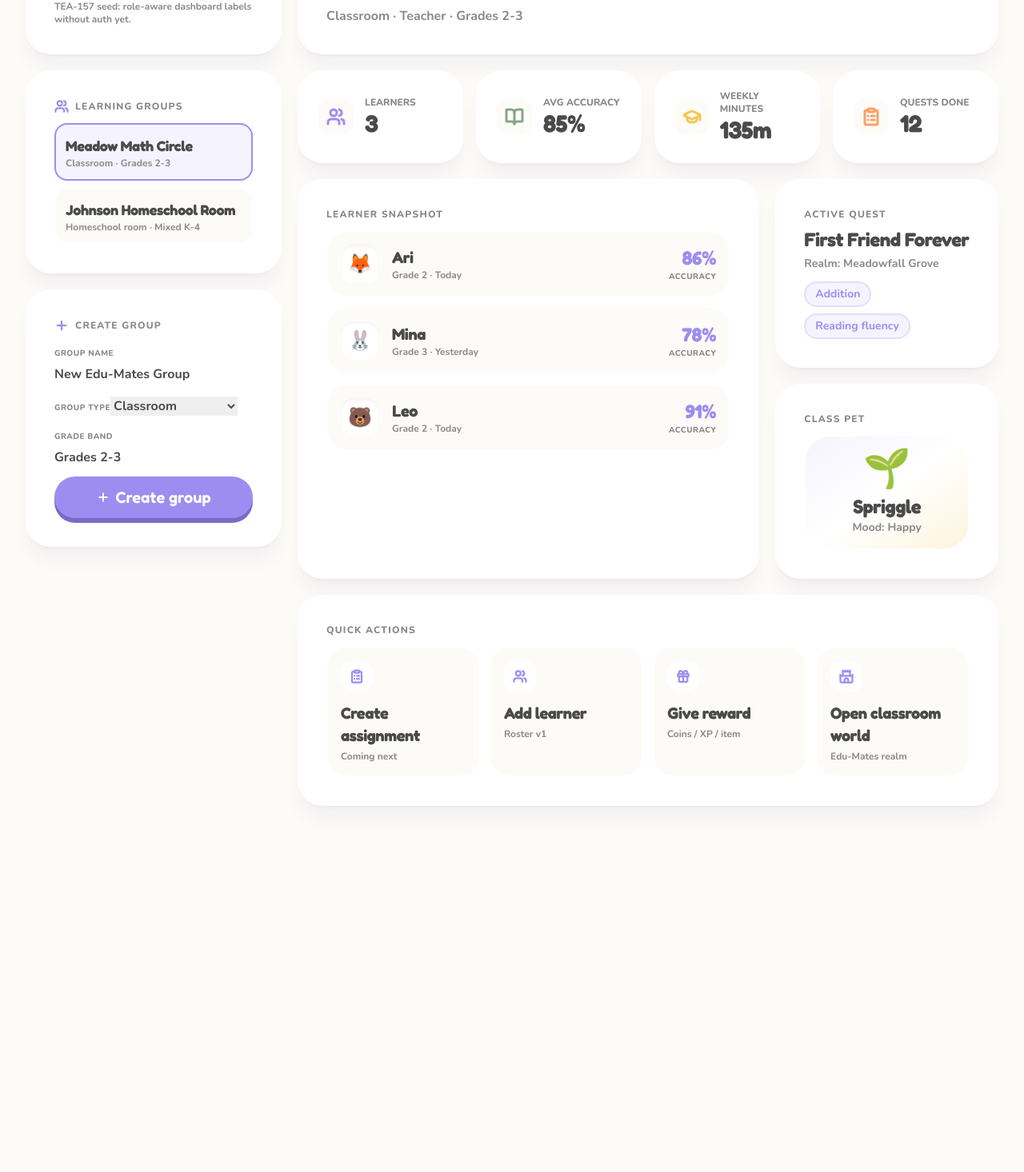
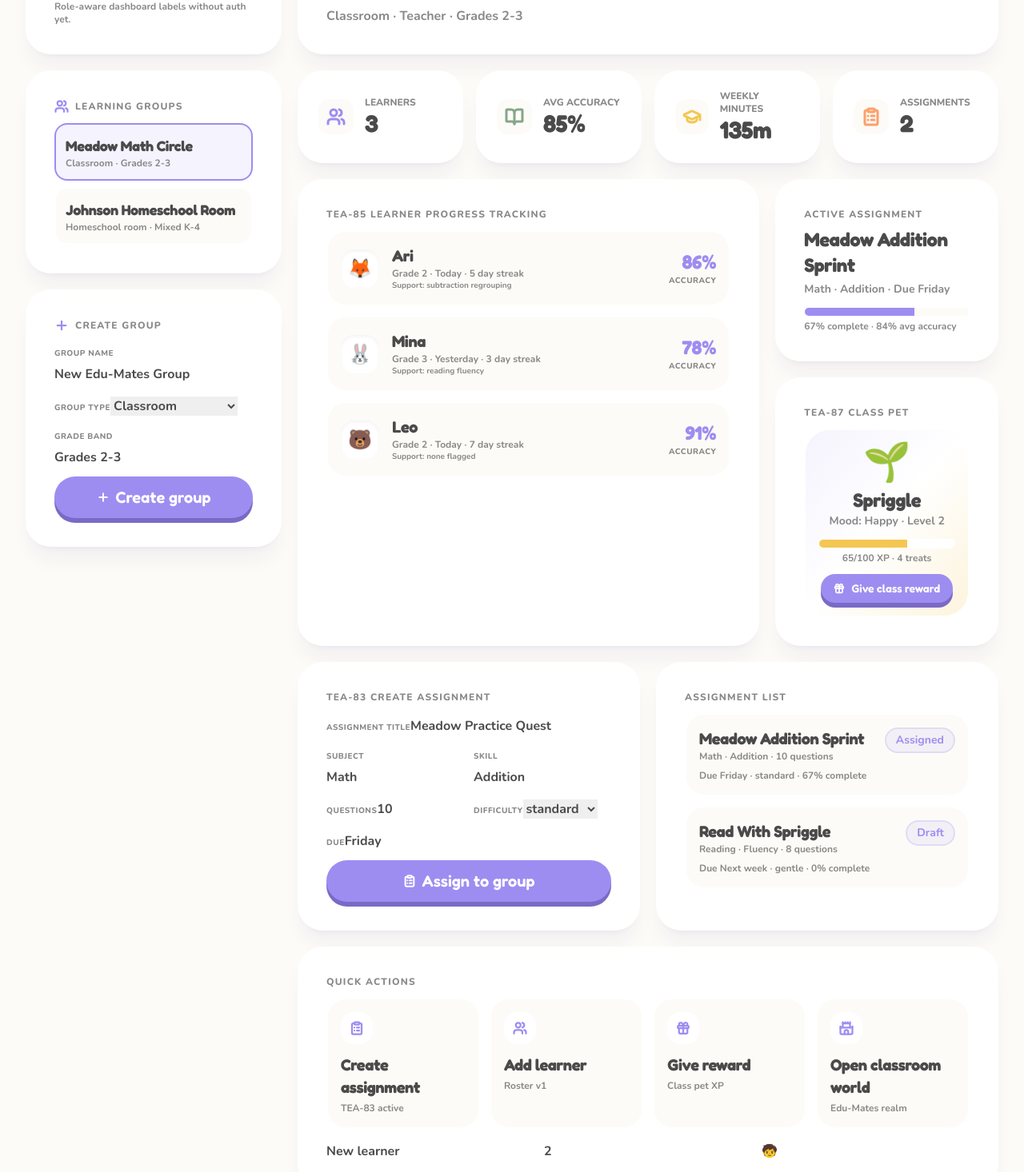
Before and after one commit to KingCarni/QuestingAcademy, a React (Create React App) app in the folder frontend/: page /dashboard in a window 1280 px wide. Shown: the part 424-1890 px from the top of the page at 80% size. Before the commit the page ends 1520 px from the top, so only its background shows below. Built offline with nearby package versions, Linux system fonts and the light colour scheme.

Commit message:
Add assignment tracking and class pet dashboard tools

```diff
--- a/frontend/src/pages/ParentTeacherDashboard.tsx
+++ b/frontend/src/pages/ParentTeacherDashboard.tsx
@@ -2,34 +2,79 @@ import React, { useMemo, useState } from "react";
 import { Link } from "react-router-dom";
 import { TopBar } from "../components/TopBar";
 import { Card } from "../components/Card";
-import { EDU_MATES_ROLE_LABELS, LEARNING_GROUP_TYPE_LABELS, type EduMatesUserRole, type LearningGroupType, getGroupLearners, useLearningGroupStore } from "../lib/learningGroupStore";
+import {
+  EDU_MATES_ROLE_LABELS,
+  LEARNING_GROUP_TYPE_LABELS,
+  getGroupAssignments,
+  getGroupLearners,
+  useLearningGroupStore,
+  type AssignmentDifficulty,
+  type EduMatesUserRole,
+  type LearningGroupType,
+} from "../lib/learningGroupStore";
 import { BookOpen, Castle, ClipboardList, Gift, GraduationCap, Plus, Sparkles, Users } from "lucide-react";
 
 const ROLE_OPTIONS: EduMatesUserRole[] = ["teacher", "parent", "homeschool-parent", "tutor", "admin"];
 const GROUP_TYPE_OPTIONS: LearningGroupType[] = ["classroom", "homeschool", "tutoring", "pod", "intervention"];
+const DIFFICULTY_OPTIONS: AssignmentDifficulty[] = ["gentle", "standard", "challenge"];
 
 const ParentTeacherDashboard: React.FC = () => {
   const currentRole = useLearningGroupStore((s) => s.currentRole);
   const groups = useLearningGroupStore((s) => s.groups);
   const learners = useLearningGroupStore((s) => s.learners);
+  const assignments = useLearningGroupStore((s) => s.assignments);
   const selectedGroupId = useLearningGroupStore((s) => s.selectedGroupId);
   const setCurrentRole = useLearningGroupStore((s) => s.setCurrentRole);
   const selectGroup = useLearningGroupStore((s) => s.selectGroup);
   const createGroup = useLearningGroupStore((s) => s.createGroup);
+  const createAssignment = useLearningGroupStore((s) => s.createAssignment);
+  const addLearnerToGroup = useLearningGroupStore((s) => s.addLearnerToGroup);
+  const giveClassPetReward = useLearningGroupStore((s) => s.giveClassPetReward);
 
   const [newGroupName, setNewGroupName] = useState("New Edu-Mates Group");
   const [newGroupType, setNewGroupType] = useState<LearningGroupType>("classroom");
   const [newGroupGradeBand, setNewGroupGradeBand] = useState("Grades 2-3");
+  const [assignmentTitle, setAssignmentTitle] = useState("Meadow Practice Quest");
+  const [assignmentSubject, setAssignmentSubject] = useState("Math");
+  const [assignmentSkill, setAssignmentSkill] = useState("Addition");
+  const [assignmentCount, setAssignmentCount] = useState(10);
+  const [assignmentDifficulty, setAssignmentDifficulty] = useState<AssignmentDifficulty>("standard");
+  const [assignmentDue, setAssignmentDue] = useState("Friday");
+  const [learnerName, setLearnerName] = useState("New learner");
+  const [learnerGrade, setLearnerGrade] = useState("2");
+  const [learnerEmoji, setLearnerEmoji] = useState("🧒");
 
   const selectedGroup = groups.find((group) => group.id === selectedGroupId) || groups[0] || null;
   const groupLearners = useMemo(() => getGroupLearners(selectedGroup, learners), [selectedGroup, learners]);
+  const groupAssignments = useMemo(() => getGroupAssignments(selectedGroup, assignments), [selectedGroup, assignments]);
   const avgAccuracy = groupLearners.length ? Math.round(groupLearners.reduce((sum, learner) => sum + learner.accuracy, 0) / groupLearners.length) : 0;
   const weeklyMinutes = groupLearners.reduce((sum, learner) => sum + learner.minutesThisWeek, 0);
   const questsCompleted = groupLearners.reduce((sum, learner) => sum + learner.questsCompleted, 0);
+  const activeAssignment = groupAssignments.find((assignment) => assignment.status === "assigned") || groupAssignments[0] || null;
 
   const handleCreateGroup = () => {
     createGroup({ name: newGroupName, type: newGroupType, ownerRole: currentRole, gradeBand: newGroupGradeBand });
     setNewGroupName("New Edu-Mates Group");
+  };
+
+  const handleCreateAssignment = () => {
+    if (!selectedGroup) return;
+    createAssignment({
+      groupId: selectedGroup.id,
+      title: assignmentTitle,
+      subject: assignmentSubject,
+      skill: assignmentSkill,
+      questionCount: assignmentCount,
+      difficulty: assignmentDifficulty,
+      dueLabel: assignmentDue,
+    });
+    setAssignmentTitle("Meadow Practice Quest");
+  };
+
+  const handleAddLearner = () => {
+    if (!selectedGroup) return;
+    addLearnerToGroup(selectedGroup.id, { name: learnerName, grade: learnerGrade, avatarEmoji: learnerEmoji });
+    setLearnerName("New learner");
   };
 
   return (
@@ -41,7 +86,7 @@ const ParentTeacherDashboard: React.FC = () => {
             <div>
               <p className="text-xs font-extrabold uppercase tracking-widest text-primary">Parent / Teacher Command Center</p>
               <h1 className="h-display text-4xl md:text-5xl text-ink mt-1">Learning groups for Edu-Mates</h1>
-              <p className="text-ink-muted mt-2 max-w-3xl">Manage classrooms, homeschool rooms, tutoring pods, and small learning groups from one shared dashboard model.</p>
+              <p className="text-ink-muted mt-2 max-w-3xl">Manage classrooms, homeschool rooms, tutoring pods, assignments, learner progress, and class pets from one shared dashboard model.</p>
             </div>
             <div className="flex flex-wrap gap-2">
               <Link to="/adventure" className="btn-outline !text-sm !py-2 !px-4"><Castle size={15} strokeWidth={3} /> Open learner world</Link>
@@ -57,7 +102,7 @@ const ParentTeacherDashboard: React.FC = () => {
               <select className="input mt-2" value={currentRole} onChange={(e) => setCurrentRole(e.target.value as EduMatesUserRole)} data-testid="dashboard-role-select">
                 {ROLE_OPTIONS.map((role) => <option key={role} value={role}>{EDU_MATES_ROLE_LABELS[role]}</option>)}
               </select>
-              <p className="text-xs text-ink-muted mt-2">TEA-157 seed: role-aware dashboard labels without auth yet.</p>
+              <p className="text-xs text-ink-muted mt-2">Role-aware dashboard labels without auth yet.</p>
             </Card>
 
             <Card>
@@ -87,7 +132,7 @@ const ParentTeacherDashboard: React.FC = () => {
             <Card>
               <div className="flex items-start justify-between gap-4 flex-wrap">
                 <div>
-                  <p className="text-xs font-extrabold uppercase tracking-widest text-primary">TEA-148 Overview</p>
+                  <p className="text-xs font-extrabold uppercase tracking-widest text-primary">TEA-83 / 85 / 87 Dashboard Pass</p>
                   <h2 className="h-display text-4xl text-ink mt-1">{selectedGroup?.name || "No group selected"}</h2>
                   <p className="text-ink-muted mt-1">{selectedGroup ? `${LEARNING_GROUP_TYPE_LABELS[selectedGroup.type]} · ${EDU_MATES_ROLE_LABELS[selectedGroup.ownerRole]} · ${selectedGroup.gradeBand}` : "Create or select a group to begin."}</p>
                 </div>
@@ -99,49 +144,91 @@ const ParentTeacherDashboard: React.FC = () => {
               <DashboardStat icon={<Users className="text-primary" strokeWidth={3} />} label="Learners" value={String(groupLearners.length)} />
               <DashboardStat icon={<BookOpen className="text-sage" strokeWidth={3} />} label="Avg accuracy" value={`${avgAccuracy}%`} />
               <DashboardStat icon={<GraduationCap className="text-gold" strokeWidth={3} />} label="Weekly minutes" value={`${weeklyMinutes}m`} />
-              <DashboardStat icon={<ClipboardList className="text-fire" strokeWidth={3} />} label="Quests done" value={String(questsCompleted)} />
+              <DashboardStat icon={<ClipboardList className="text-fire" strokeWidth={3} />} label="Assignments" value={String(groupAssignments.length)} />
             </section>
 
             <section className="grid xl:grid-cols-3 gap-5">
               <Card className="xl:col-span-2">
-                <p className="text-xs font-extrabold uppercase tracking-widest text-ink-muted">Learner snapshot</p>
+                <p className="text-xs font-extrabold uppercase tracking-widest text-ink-muted">TEA-85 Learner progress tracking</p>
                 <div className="mt-3 space-y-3">
                   {groupLearners.length ? groupLearners.map((learner) => (
                     <div key={learner.id} className="rounded-3xl bg-bg border-2 border-white p-4 flex items-center gap-4">
                       <div className="w-12 h-12 rounded-2xl bg-white grid place-items-center text-2xl shadow-inner">{learner.avatarEmoji}</div>
-                      <div className="min-w-0 flex-1"><p className="h-display text-xl truncate">{learner.name}</p><p className="text-xs font-bold text-ink-muted">Grade {learner.grade} · {learner.lastActiveLabel}</p></div>
+                      <div className="min-w-0 flex-1">
+                        <p className="h-display text-xl truncate">{learner.name}</p>
+                        <p className="text-xs font-bold text-ink-muted">Grade {learner.grade} · {learner.lastActiveLabel} · {learner.streakDays} day streak</p>
+                        <p className="text-[10px] font-bold text-ink-muted truncate">Support: {learner.needsSupport.length ? learner.needsSupport.join(", ") : "none flagged"}</p>
+                      </div>
                       <div className="text-right"><p className="h-display text-2xl text-primary">{learner.accuracy}%</p><p className="text-[10px] font-extrabold uppercase tracking-wider text-ink-muted">accuracy</p></div>
                     </div>
-                  )) : <p className="text-sm text-ink-muted">No learners assigned yet. Add learner workflow comes next.</p>}
+                  )) : <p className="text-sm text-ink-muted">No learners assigned yet. Add one below.</p>}
                 </div>
               </Card>
 
               <div className="space-y-5">
                 <Card>
-                  <p className="text-xs font-extrabold uppercase tracking-widest text-ink-muted">Active quest</p>
-                  <h3 className="h-display text-2xl mt-2">{selectedGroup?.activeQuest || "No assignment yet"}</h3>
-                  <p className="text-sm text-ink-muted mt-1">Realm: {selectedGroup?.activeRealm || "Not set"}</p>
-                  <div className="mt-3 flex flex-wrap gap-2">{(selectedGroup?.subjectFocus || []).map((subject) => <span key={subject} className="chip bg-primary/10 text-primary border-primary/20">{subject}</span>)}</div>
+                  <p className="text-xs font-extrabold uppercase tracking-widest text-ink-muted">Active assignment</p>
+                  <h3 className="h-display text-2xl mt-2">{activeAssignment?.title || selectedGroup?.activeQuest || "No assignment yet"}</h3>
+                  <p className="text-sm text-ink-muted mt-1">{activeAssignment ? `${activeAssignment.subject} · ${activeAssignment.skill} · Due ${activeAssignment.dueLabel}` : `Realm: ${selectedGroup?.activeRealm || "Not set"}`}</p>
+                  {activeAssignment && <div className="mt-3"><div className="h-3 rounded-full bg-bg border border-white overflow-hidden"><div className="h-full bg-primary" style={{ width: `${activeAssignment.completionPercent}%` }} /></div><p className="text-xs text-ink-muted mt-1">{activeAssignment.completionPercent}% complete · {activeAssignment.averageAccuracy}% avg accuracy</p></div>}
                 </Card>
 
                 <Card>
-                  <p className="text-xs font-extrabold uppercase tracking-widest text-ink-muted">Class pet</p>
+                  <p className="text-xs font-extrabold uppercase tracking-widest text-ink-muted">TEA-87 Class pet</p>
                   <div className="mt-3 rounded-[2rem] bg-gradient-to-br from-primary/10 via-white to-gold/20 border-2 border-white p-4 text-center">
                     <div className="text-5xl mb-2">🌱</div>
                     <h3 className="h-display text-2xl">{selectedGroup?.classPetName || "Spriggle"}</h3>
-                    <p className="text-sm font-bold text-ink-muted capitalize">Mood: {selectedGroup?.classPetMood || "focused"}</p>
+                    <p className="text-sm font-bold text-ink-muted capitalize">Mood: {selectedGroup?.classPetMood || "focused"} · Level {selectedGroup?.classPetLevel || 1}</p>
+                    <div className="mt-3 h-3 rounded-full bg-white border border-white overflow-hidden"><div className="h-full bg-gold" style={{ width: `${selectedGroup ? Math.min(100, Math.round((selectedGroup.classPetXp / selectedGroup.classPetXpGoal) * 100)) : 0}%` }} /></div>
+                    <p className="text-xs text-ink-muted mt-1">{selectedGroup?.classPetXp || 0}/{selectedGroup?.classPetXpGoal || 100} XP · {selectedGroup?.classPetTreats || 0} treats</p>
+                    <button type="button" className="btn-primary !py-2 !px-4 !text-sm mt-3" onClick={() => selectedGroup && giveClassPetReward(selectedGroup.id, 15)}><Gift size={14} strokeWidth={3} /> Give class reward</button>
                   </div>
                 </Card>
               </div>
             </section>
 
+            <section className="grid xl:grid-cols-2 gap-5">
+              <Card>
+                <p className="text-xs font-extrabold uppercase tracking-widest text-ink-muted">TEA-83 Create assignment</p>
+                <div className="mt-3 grid sm:grid-cols-2 gap-3">
+                  <label className="block sm:col-span-2"><span className="text-[10px] font-extrabold uppercase tracking-wider text-ink-muted">Assignment title</span><input className="input mt-1" value={assignmentTitle} onChange={(e) => setAssignmentTitle(e.target.value)} /></label>
+                  <label className="block"><span className="text-[10px] font-extrabold uppercase tracking-wider text-ink-muted">Subject</span><input className="input mt-1" value={assignmentSubject} onChange={(e) => setAssignmentSubject(e.target.value)} /></label>
+                  <label className="block"><span className="text-[10px] font-extrabold uppercase tracking-wider text-ink-muted">Skill</span><input className="input mt-1" value={assignmentSkill} onChange={(e) => setAssignmentSkill(e.target.value)} /></label>
+                  <label className="block"><span className="text-[10px] font-extrabold uppercase tracking-wider text-ink-muted">Questions</span><input className="input mt-1" type="number" min={1} max={50} value={assignmentCount} onChange={(e) => setAssignmentCount(Number(e.target.value))} /></label>
+                  <label className="block"><span className="text-[10px] font-extrabold uppercase tracking-wider text-ink-muted">Difficulty</span><select className="input mt-1" value={assignmentDifficulty} onChange={(e) => setAssignmentDifficulty(e.target.value as AssignmentDifficulty)}>{DIFFICULTY_OPTIONS.map((difficulty) => <option key={difficulty} value={difficulty}>{difficulty}</option>)}</select></label>
+                  <label className="block sm:col-span-2"><span className="text-[10px] font-extrabold uppercase tracking-wider text-ink-muted">Due</span><input className="input mt-1" value={assignmentDue} onChange={(e) => setAssignmentDue(e.target.value)} /></label>
+                  <button type="button" className="btn-primary justify-center sm:col-span-2" onClick={handleCreateAssignment} disabled={!selectedGroup}><ClipboardList size={16} strokeWidth={3} /> Assign to group</button>
+                </div>
+              </Card>
+
+              <Card>
+                <p className="text-xs font-extrabold uppercase tracking-widest text-ink-muted">Assignment list</p>
+                <div className="mt-3 space-y-3">
+                  {groupAssignments.length ? groupAssignments.map((assignment) => (
+                    <div key={assignment.id} className="rounded-3xl bg-bg border-2 border-white p-4">
+                      <div className="flex items-start justify-between gap-3">
+                        <div><p className="h-display text-xl">{assignment.title}</p><p className="text-xs font-bold text-ink-muted">{assignment.subject} · {assignment.skill} · {assignment.questionCount} questions</p></div>
+                        <span className="chip bg-primary/10 text-primary border-primary/20 capitalize">{assignment.status}</span>
+                      </div>
+                      <p className="text-xs text-ink-muted mt-2">Due {assignment.dueLabel} · {assignment.difficulty} · {assignment.completionPercent}% complete</p>
+                    </div>
+                  )) : <p className="text-sm text-ink-muted">No assignments yet.</p>}
+                </div>
+              </Card>
+            </section>
+
             <Card>
               <p className="text-xs font-extrabold uppercase tracking-widest text-ink-muted">Quick actions</p>
               <div className="mt-3 grid sm:grid-cols-2 xl:grid-cols-4 gap-3">
-                <QuickAction icon={<ClipboardList size={18} strokeWidth={3} />} title="Create assignment" sub="Coming next" />
-                <QuickAction icon={<Users size={18} strokeWidth={3} />} title="Add learner" sub="Roster v1" />
-                <QuickAction icon={<Gift size={18} strokeWidth={3} />} title="Give reward" sub="Coins / XP / item" />
+                <QuickAction icon={<ClipboardList size={18} strokeWidth={3} />} title="Create assignment" sub="TEA-83 active" />
+                <QuickAction icon={<Users size={18} strokeWidth={3} />} title="Add learner" sub="Roster v1" onClick={handleAddLearner} />
+                <QuickAction icon={<Gift size={18} strokeWidth={3} />} title="Give reward" sub="Class pet XP" onClick={() => selectedGroup && giveClassPetReward(selectedGroup.id, 15)} />
                 <QuickAction icon={<Castle size={18} strokeWidth={3} />} title="Open classroom world" sub="Edu-Mates realm" to="/adventure/realms" />
+              </div>
+              <div className="mt-4 grid sm:grid-cols-3 gap-3">
+                <input className="input" value={learnerName} onChange={(e) => setLearnerName(e.target.value)} placeholder="Learner name" />
+                <input className="input" value={learnerGrade} onChange={(e) => setLearnerGrade(e.target.value)} placeholder="Grade" />
+                <input className="input" value={learnerEmoji} onChange={(e) => setLearnerEmoji(e.target.value)} placeholder="Emoji" />
               </div>
             </Card>
           </section>
@@ -155,9 +242,10 @@ const DashboardStat: React.FC<{ icon: React.ReactNode; label: string; value: str
   <div className="card-base p-5 flex items-center gap-3"><div className="w-12 h-12 rounded-2xl bg-bg grid place-items-center border-2 border-white">{icon}</div><div><p className="text-xs font-extrabold uppercase text-ink-muted">{label}</p><p className="h-display text-3xl">{value}</p></div></div>
 );
 
-const QuickAction: React.FC<{ icon: React.ReactNode; title: string; sub: string; to?: string }> = ({ icon, title, sub, to }) => {
+const QuickAction: React.FC<{ icon: React.ReactNode; title: string; sub: string; to?: string; onClick?: () => void }> = ({ icon, title, sub, to, onClick }) => {
   const content = <div className="rounded-3xl bg-bg border-2 border-white p-4 text-left hover:border-primary/40 transition h-full"><div className="w-10 h-10 rounded-2xl bg-white grid place-items-center text-primary mb-3">{icon}</div><p className="h-display text-xl">{title}</p><p className="text-xs font-bold text-ink-muted mt-1">{sub}</p></div>;
-  return to ? <Link to={to}>{content}</Link> : <button type="button" className="text-left">{content}</button>;
+  if (to) return <Link to={to}>{content}</Link>;
+  return <button type="button" className="text-left" onClick={onClick}>{content}</button>;
 };
 
 export default ParentTeacherDashboard;
```
